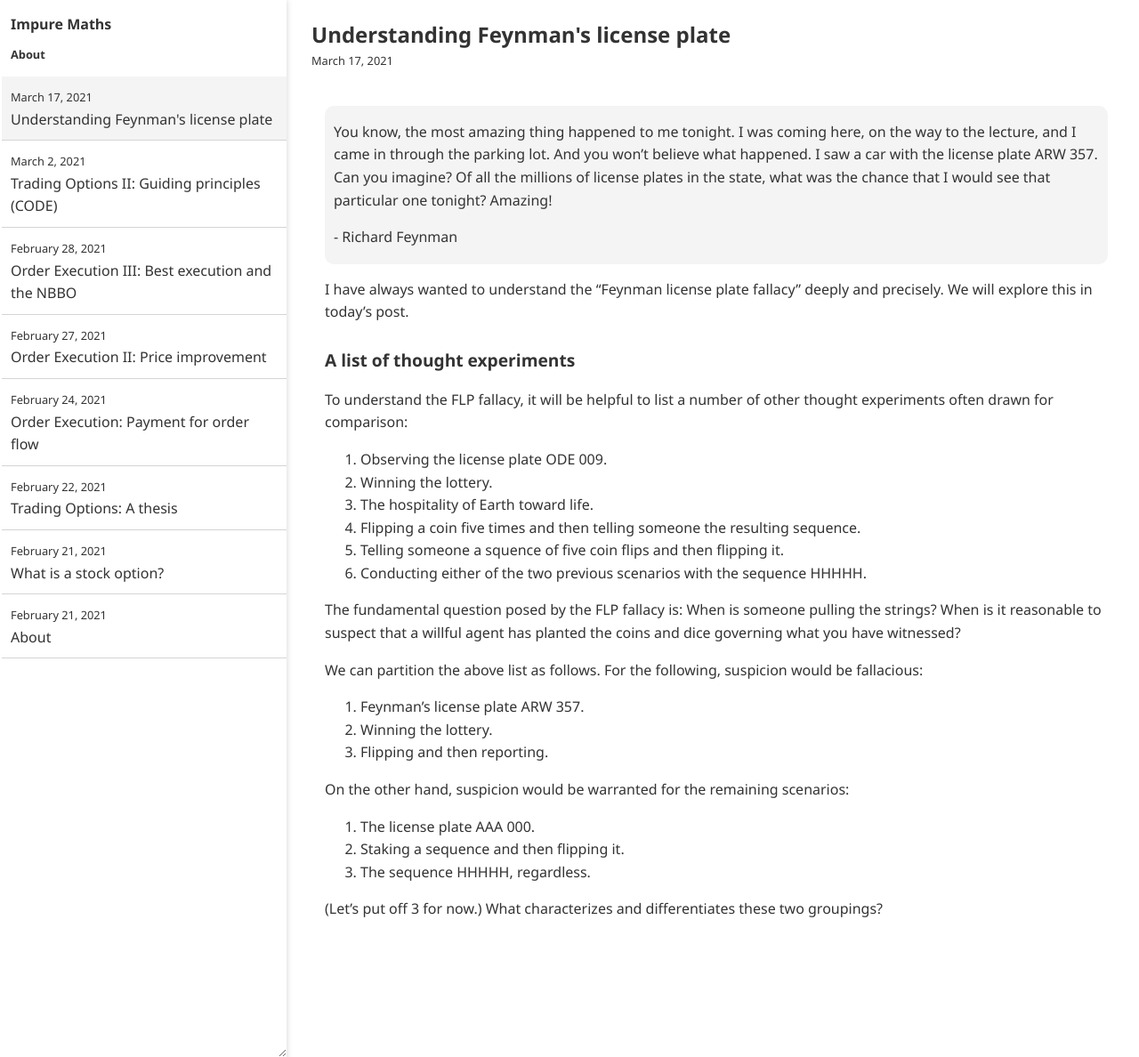
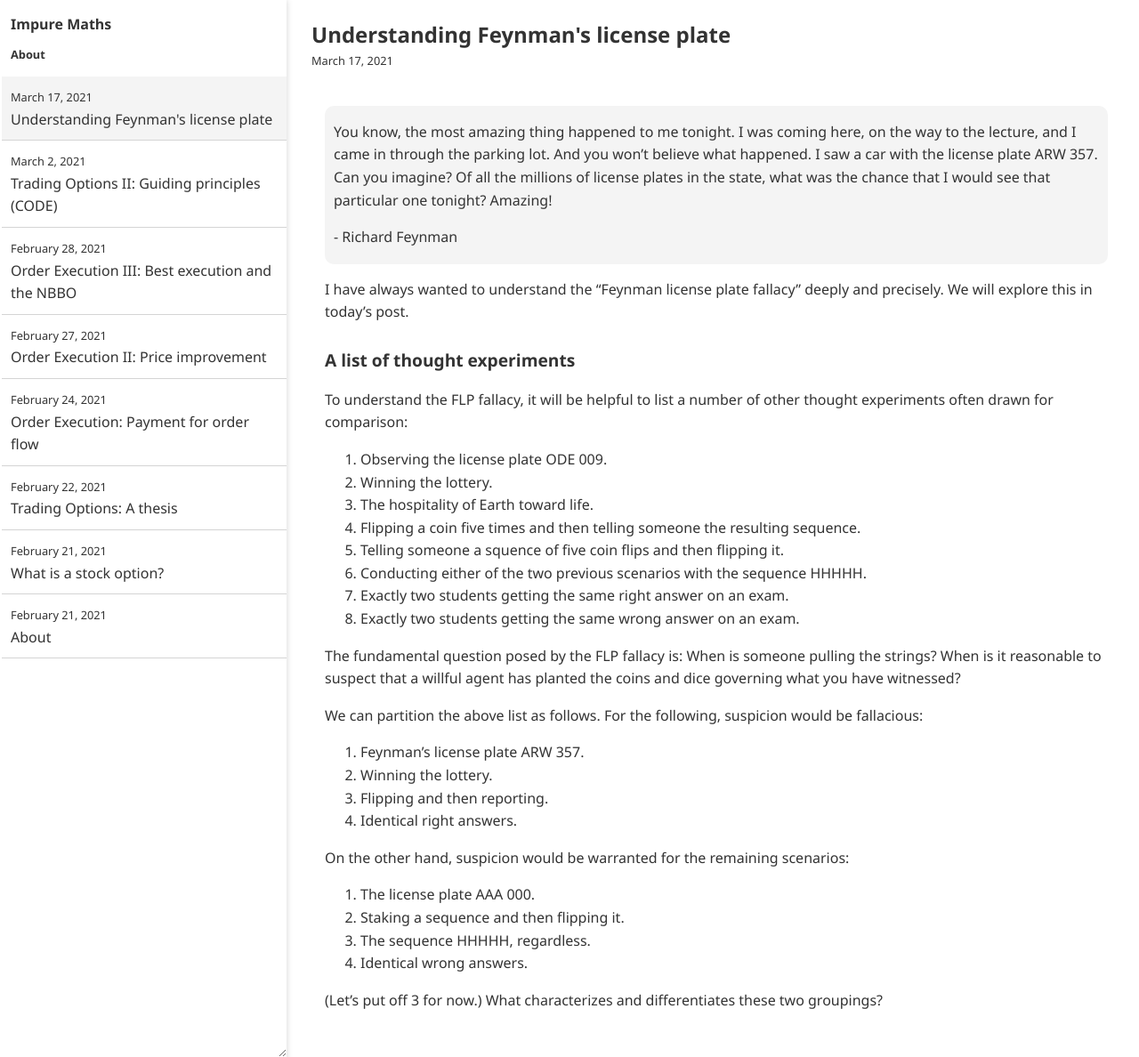
Before and after one commit to impuremaths/impuremaths.github.io, a Jekyll site: the page built from _posts/2021-03-17-understanding-feynmans-license-plate.md, in a window 1280 px wide and 1188 px high. Shown: the whole window at 89% size. Built offline with Jekyll 4.4.1, drawn with Linux system fonts in a browser that asks for light colours.

Commit message:
Update 2021-03-17-understanding-feynmans-license-plate.md

```diff
--- a/_posts/2021-03-17-understanding-feynmans-license-plate.md
+++ b/_posts/2021-03-17-understanding-feynmans-license-plate.md
@@ -20,6 +20,8 @@ To understand the FLP fallacy, it will be helpful to list a number of other thou
 4. Flipping a coin five times and then telling someone the resulting sequence.
 5. Telling someone a squence of five coin flips and then flipping it.
 6. Conducting either of the two previous scenarios with the sequence HHHHH.
+7. Exactly two students getting the same right answer on an exam.
+8. Exactly two students getting the same wrong answer on an exam.
 
 The fundamental question posed by the FLP fallacy is: When is someone pulling the strings? When is it reasonable to suspect that a willful agent has planted the coins and dice governing what you have witnessed?
 
@@ -28,11 +30,13 @@ We can partition the above list as follows. For the following, suspicion would b
 0. Feynman's license plate ARW 357.
 2. Winning the lottery.
 4. Flipping and then reporting.
+7. Identical right answers.
 
 On the other hand, suspicion would be warranted for the remaining scenarios:
 
 1. The license plate AAA 000.
 5. Staking a sequence and then flipping it.
 6. The sequence HHHHH, regardless.
+8. Identical wrong answers.
 
 (Let's put off 3 for now.) What characterizes and differentiates these two groupings?
```
